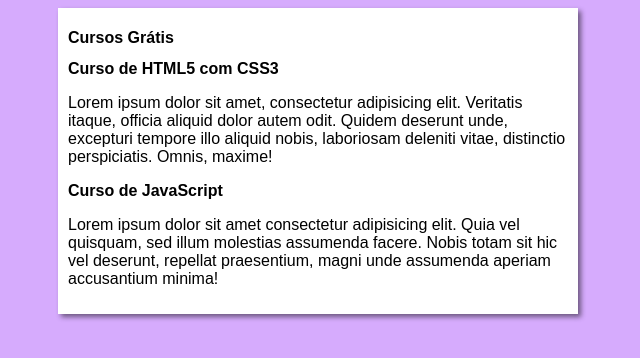
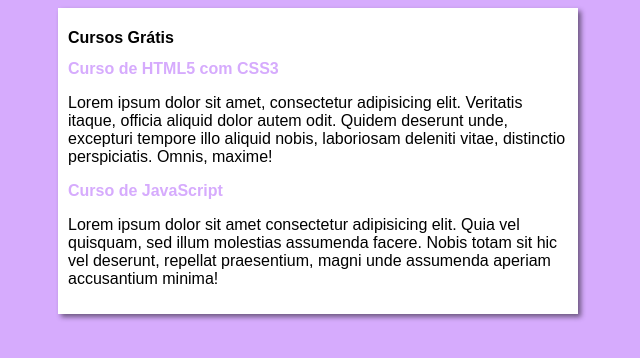
Before and after one commit to Lucas-Saldanha007/projeto-site, a plain HTML site: page index.html in a window 1280 px wide. Shown: the whole page, without its empty margins (322-962 px from the left). Drawn offline with Linux system fonts and the light colour scheme.

Commit message:
Update style.css

```diff
--- a/estilos/style.css
+++ b/estilos/style.css
@@ -14,3 +14,7 @@ main{
     padding: 10px;
     box-shadow: 3px 3px 5px rgba(0, 0, 0, 0.493);
 }
+
+h2{
+    color: rgb(214, 171, 253);
+}
```
